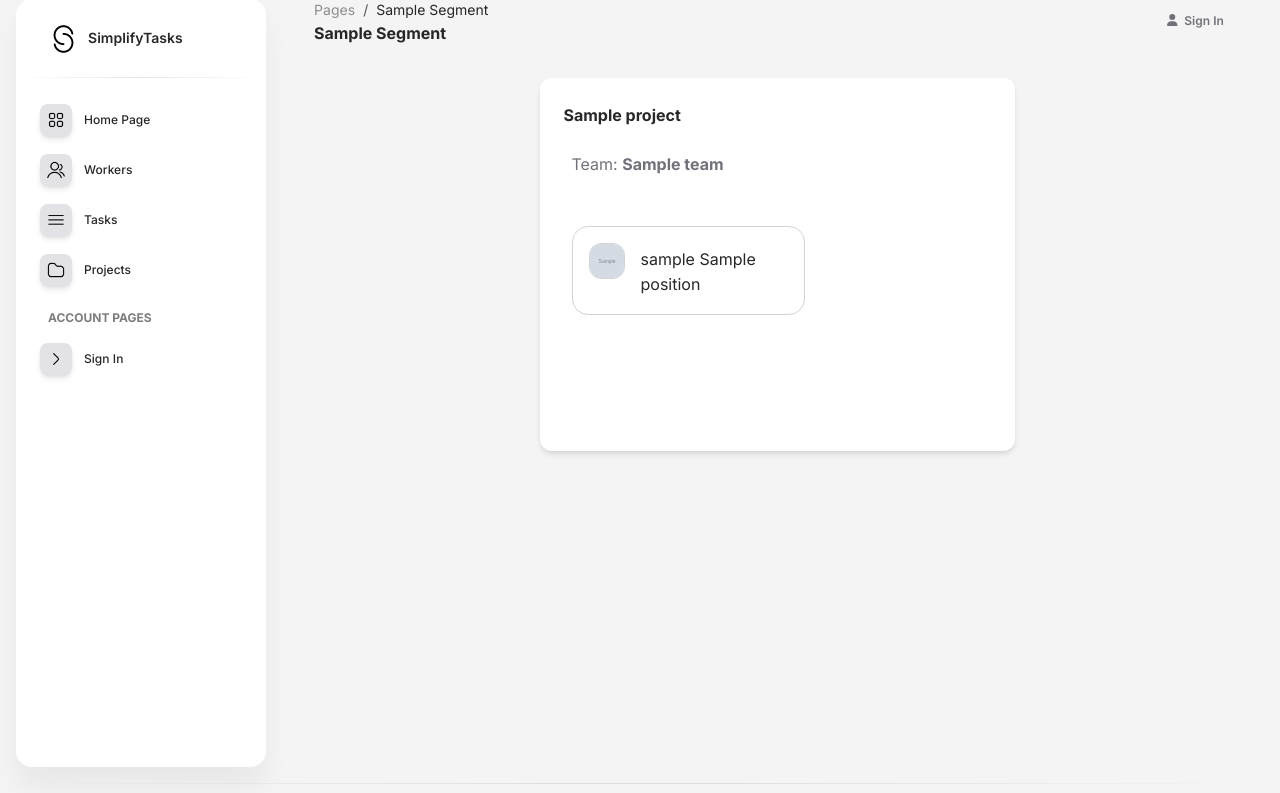
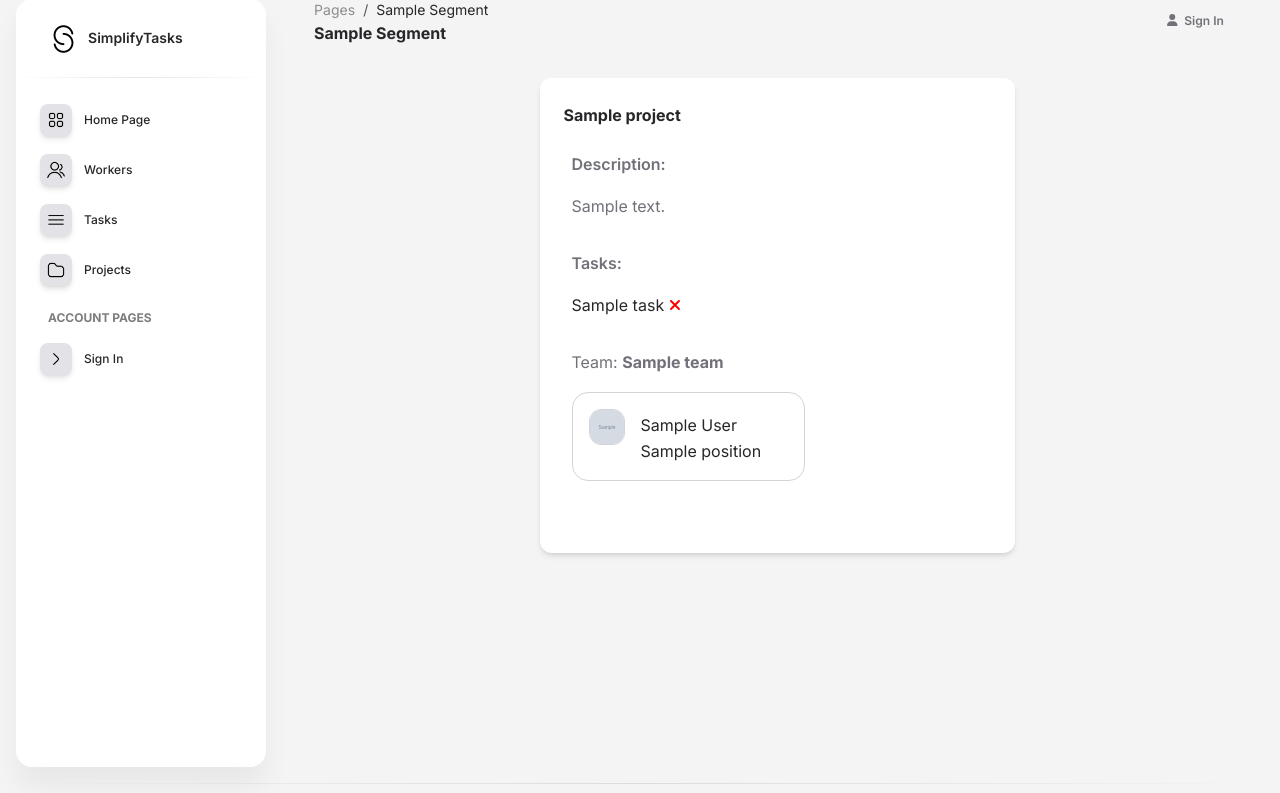
Before and after one commit to SkepskyiDanylo/simplify-tasks, a Django app: template templates/manager/project_detail.html in a window 1280 px wide. Shown: the part 17-810 px from the top of the page. Run offline with Django 5.2, Linux system fonts and the light colour scheme; the template is opened without the code that fills it: most values are stand-ins (such as "Sample title", 1, 10 or a date in 2020); grey boxes marked "Sample" are stand-in pictures; parts of the project's set-up code (start-up, migrations or seed data) failed here and were passed over; some libraries are stand-ins or nearby versions.

Commit message:
Dev: added task display on project detail page

```diff
--- a/templates/manager/project_detail.html
+++ b/templates/manager/project_detail.html
@@ -7,12 +7,40 @@
         <div class="card-header pb-0">
           <h6 class="mb-0 font-weight-bolder">{{ project.name }}</h6>
         </div>
-        <div class="card-body pb-0 p-3">
+        <div class="card-body pb-0 p-3" style="min-height: 350px">
           <ul class="list-group">
+            <li class="list-group-item border-0 w-60">
+              <div class="mb-3">
+                <div class="text-bold">Description:</div>
+                <div class="mt-3">
+                  <span class="text pt-1">{% if project.description %} {{ project.description }} {% else %} No
+                    description {% endif %}</span>
+                </div>
+              </div>
+            </li>
+            {% if project.tasks %}
+              <li class="list-group-item border-0 w-60">
+                <div class="mb-3">
+                  <div class="text-bold">Tasks:</div>
+                  {% for task in project.tasks.all %}
+                    <a href="{% url "manager:task-detail" pk=task.pk %}?project={{ project.pk }}">
+                      <div class="mt-3">
+                        <span class="text pt-1">{{ task.name }}</span>
+                        {% if task.is_completed %}
+                        <span><i class="fa-solid fa-check" style="color: green"></i></span>
+                        {% else %}
+                        <span><i class="fa-solid fa-xmark" style="color: red"></i></span>
+                        {% endif %}
+                      </div>
+                    </a>
+                  {% endfor %}
+                </div>
+              </li>
+            {% endif %}
             {% if project.team %}
               <li class="list-group-item border-0 w-60">
-              <div class="mb-8">
-              <div class="mb-5">Team: <b>{{ project.team.name }}</b></div>
+                <div class="mb-6">
+                  <div class="mb-3">Team: <b>{{ project.team.name }}</b></div>
                   {% for worker in project.team.workers.all %}
                     <div class="d-flex mb-1 bg-white border border-radius-xl p-3">
                       <a href="{% url "manager:worker-detail" pk=worker.pk %}"><img
@@ -20,7 +48,7 @@
                           class="avatar avatar-sm me-3 border border-1 profile-picture"
                           alt="{{ worker.username }}">
                       </a>
-                    <span class="text text-dark pt-1">{{ worker.username }} {{ worker.position.name }}</span>
+                      <span class="text text-dark pt-1">{{ worker.first_name }} {{ worker.last_name }} {{ worker.position.name }}</span>
                     </div>
                   {% endfor %}
                 </div>
@@ -28,30 +56,19 @@
             {% endif %}
           </ul>
         </div>
-{#        <div class="card-footer pt-0 pb-1">#}
-{#          {% if user in task.assigners.all or user.is_superuser %}#}
-{#            {% if task.is_completed %}#}
-{#              <a class="btn btn-danger" href="{% url "manager:task-toggle-completed" pk=task.pk %}">Set not#}
-{#                completed</a>#}
-{#            {% else %}#}
-{#              <a class="btn btn-success" href="{% url "manager:task-toggle-completed" pk=task.pk %}">Set#}
-{#                completed</a>#}
-{#            {% endif %}#}
-{#            <a class="btn btn-primary" href="{% url "manager:task-update" pk=task.pk %}">Edit</a>#}
-{#          {% endif %}#}
-{#          {% if user.is_authenticated %}#}
-{#            {% if user in task.assigners.all %}#}
-{#              {% if not task.is_completed %}#}
-{#                <a href="{% url "manager:task-toggle-assignment" pk=task.pk %}" class="btn btn-danger">Delete me</a>#}
-{#              {% endif %}#}
-{#            {% else %}#}
-{#              <a href="{% url "manager:task-toggle-assignment" pk=task.pk %}" class="btn btn-success">Assign me</a>#}
-{#            {% endif %}#}
-{#          {% endif %}#}
-{#          {% if user.is_superuser %}#}
-{#            <a href="{% url "manager:task-delete" pk=task.pk %}" class="btn btn-danger">Delete</a>#}
-{#          {% endif %}#}
-{#        </div>#}
+        {% if not project.team and request.user.team and request.user == request.user.team.leader %}
+          <div class="card-footer pt-0 pb-1">
+            <a class="btn btn-success" href="{% url "manager:project-team-toggle" pk=project.pk %}">
+              Take as team
+            </a>
+          </div>
+        {% elif project.team and request.user == project.team.leader %}
+          <div class="card-footer pt-0 pb-1">
+            <a class="btn btn-danger" href="{% url "manager:project-team-toggle" pk=project.pk %}">
+              Delete from team
+            </a>
+          </div>
+        {% endif %}
       </div>
     </div>
   </div>
```
Lines whose indentation alone changed are shown as unchanged.
